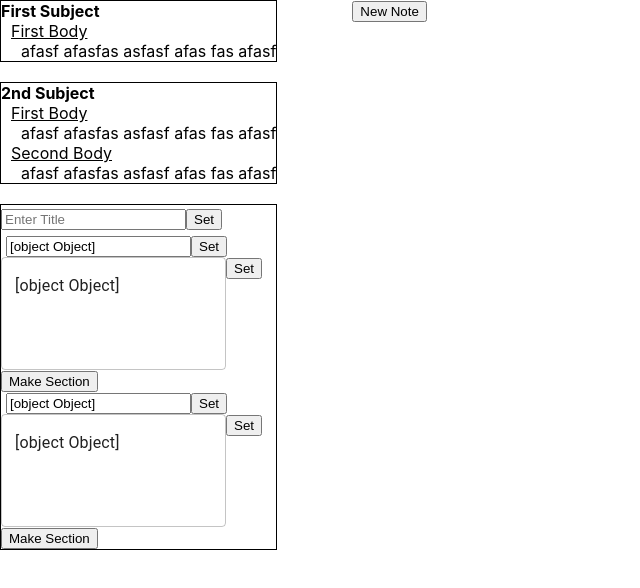
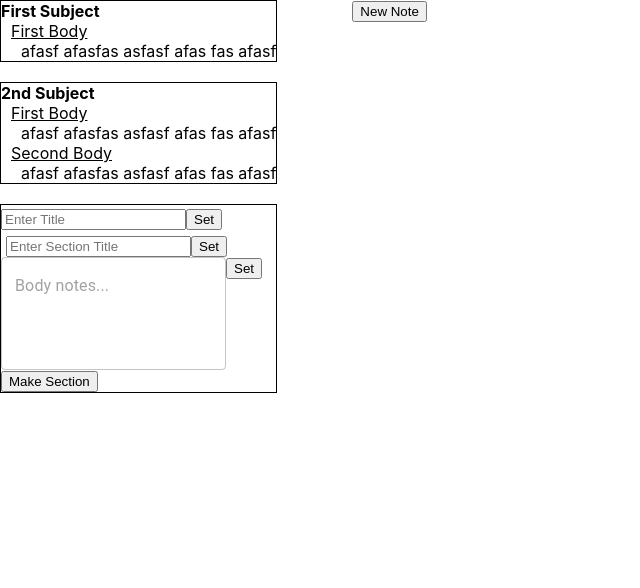
Before and after one commit to placidohoff/Note-Taker, a React (Create React App) app: page / in a window 1280 px wide. Both pictures are taken after a click on the button "New Note". Shown: the top 588 px of the page, without its empty margins (0-640 px from the left). Built offline with nearby package versions, Linux system fonts and the light colour scheme.

Commit message:
back from functional component

```diff
--- a/src/NewEntry.js
+++ b/src/NewEntry.js
@@ -3,37 +3,41 @@
  import {TextField} from '@material-ui/core'
  import NewSection from './NewSection.js'
 
- class NewEntry extends React.Component {
-    constructor(props){
-        super(props)
-        this.state = {
-            chapterTitle: '',
-            isChapterTitleSet: false,
-            sections: [],
-            thisChapter: {chapter: 'hggjhgjhgjg', sections:[{title: 'gghjghjgggk', body:'jhgjhgjhgjg'}]}
-        }
-        this.makeBody = this.makeBody.bind(this)
+function NewEntry() {
+    // constructor(props){
+    //     super(props)
+    //     this.state = {
+    //         chapterTitle: '',
+    //         isChapterTitleSet: false,
+    //         sections: [],
+    //         thisChapter: {chapter: 'hggjhgjhgjg', sections:[{title: 'gghjghjgggk', body:'jhgjhgjhgjg'}]}
+    //     }
+    //     this.makeBody = this.makeBody.bind(this)
+    // }
+
+    // const [section]
+    const [chapterTitle, setChapterTitle] = useState('')
+    const [isChapterTitleSet, setIsChapterTitleSet] = useState(false)
+    const [sections, setSections] = useState([])
+    const [thisChapter, setThisChapter] = useState({chapter: chapterTitle, sections:[]})
+
+    const makeChapterTitle = (e) => {
+        //alert(e.target.value)
+        setIsChapterTitleSet(true)
     }
 
-    // const [section]
-
-    makeChapterTitle = (e) => {
-        //alert(e.target.value)
-        this.setState({isChapterTitleSet:true})
+    const makeBody = (e) =>{
+        alert('hello')
     }
 
-    makeBody(e){
-        alert('hello')
-    }
-    render(){
      return(
          <div className="newEntry">
             <div className="newEntry__chapterTitle">
                 {
-                    this.state.isChapterTitleSet
+                    isChapterTitleSet
                     ?
                     <div className="newEntry__chapterTitle">
-                        <div onClick={e => {this.setState({isChapterTitleSet:false})}}>{this.state.chapterTitle}</div>
+                        <div onClick={e => {setIsChapterTitleSet(false)}}>{chapterTitle}</div>
                     </div>
                     :
                     <form
@@ -42,12 +46,12 @@
                 >
                 <input
                     placeholder="Enter Title"
-                    value={this.state.chapterTitle}
-                    onChange= {e => {{this.setState({chapterTitle: e.target.value})}} }
+                    value={chapterTitle}
+                    onChange= {e => {setChapterTitle(e.target.value)}}
                 />
                 <button
                     type="submit"
-                    onClick={this.makeChapterTitle}
+                    onClick={makeChapterTitle}
                 >
                     Set
                 </button>
@@ -56,24 +60,29 @@
              </div>
             <div>
                 {
-                    this.state.thisChapter.sections.map(section => {
-                        return<NewSection
+                    //console.log({thisChapter.sections[0]})
+                    thisChapter.sections.map(section => {
+                        return(
+                        <NewSection
                             title={section.title}
                             body={section.body}
-                            makeSection={this.makeBody}
+                            makeSection={makeBody}
+
                         />
+                        )
+
                     })
                 }
                 <NewSection
-                    title='jhjkhk'
-                    body='hkkhkh'
-                    makeSection={this.makeBody}
+                    title=''
+                    body=''
+                    makeSection={makeBody}
                 />
             </div>
 
          </div>
      )
-    }
+
  }
 
  export default NewEntry;
--- a/src/NewSection.js
+++ b/src/NewSection.js
@@ -4,9 +4,9 @@ import './NewSection.css';
 
 function NewSection({title, body, makeBody}){
 
-    const [sectionTitle, setSectionTitle] = useState({title})
+    const [sectionTitle, setSectionTitle] = useState(title)
     const [isSectionTitleSet, setIsSectionTitleSet] = useState(false)
-    const [sectionBody , setSectionBody] = useState({body})
+    const [sectionBody , setSectionBody] = useState(body)
     const [isSectionBodySet, setIsSectionBodySet] = useState(false)
 
     const makeSectionTitle = () => {
```
Also changed, not shown: 1 other file (tests, documents, lock files or other folders).
